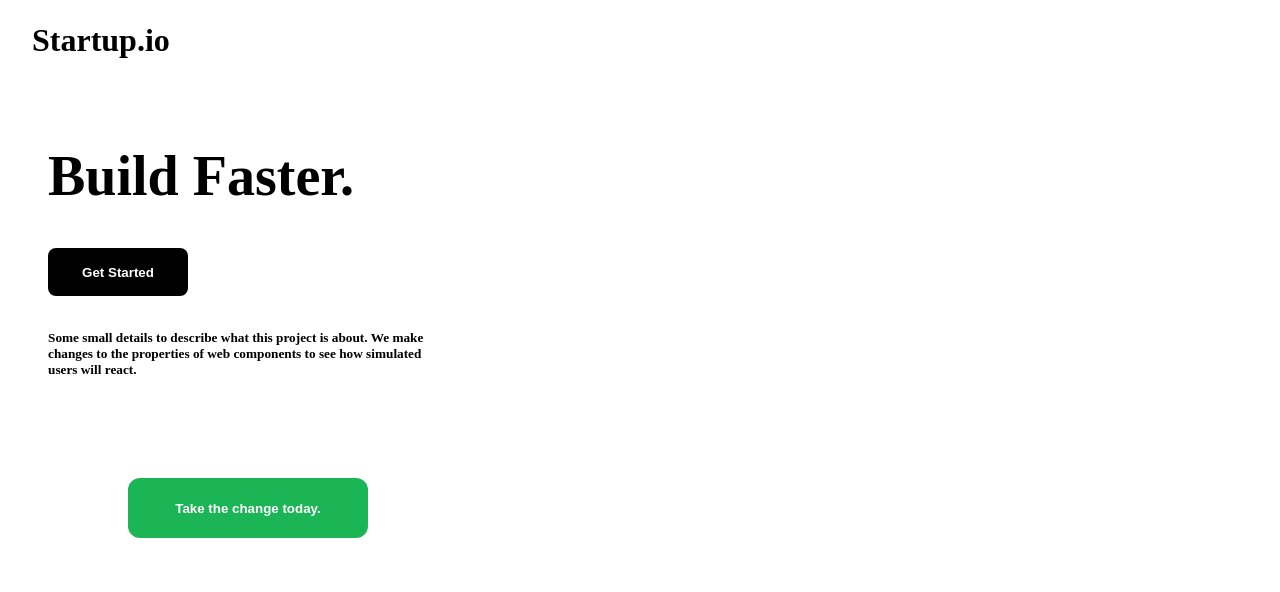
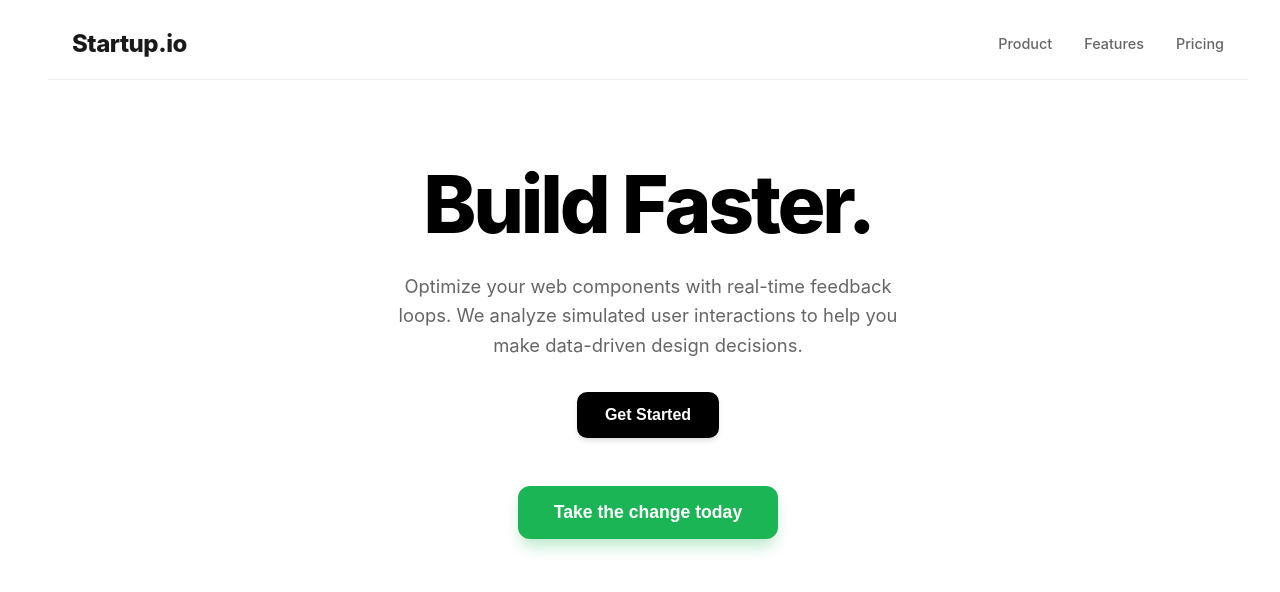
Before and after one commit to BoscoZhangers/test2, a React (Vite) app: page / in a window 1280 px wide. Shown: the top 592 px of the page. Built offline with nearby package versions, Linux system fonts and the light colour scheme; no server answers.

Commit message:
Darwin Update: src/App.jsx

```diff
--- a/src/App.jsx
+++ b/src/App.jsx
@@ -2,55 +2,117 @@ import React from 'react';
 import DarwinTracker from './DarwinTracker';
 
 export default function App() {
+  const containerStyle = {
+    fontFamily: '-apple-system, BlinkMacSystemFont, "Inter", "Segoe UI", Roboto, Helvetica, Arial, sans-serif',
+    width: '100vw',
+    minHeight: '100vh',
+    margin: 0,
+    padding: 0,
+    backgroundColor: '#ffffff',
+    color: '#1a1a1a',
+    display: 'flex',
+    flexDirection: 'column',
+    alignItems: 'center',
+    overflowX: 'hidden'
+  };
+
+  const navStyle = {
+    width: '100%',
+    maxWidth: '1200px',
+    height: '72px',
+    display: 'flex',
+    alignItems: 'center',
+    justifyContent: 'space-between',
+    padding: '0 24px',
+    boxSizing: 'border-box',
+    borderBottom: '1px solid #f0f0f0'
+  };
+
+  const heroContainerStyle = {
+    width: '100%',
+    maxWidth: '1200px',
+    padding: '80px 24px 40px 24px',
+    display: 'flex',
+    flexDirection: 'column',
+    alignItems: 'center',
+    textAlign: 'center',
+    boxSizing: 'border-box'
+  };
+
+  const heroTextStyle = {
+    fontSize: 'clamp(3rem, 8vw, 5rem)',
+    fontWeight: '800',
+    letterSpacing: '-0.04em',
+    lineHeight: '1.1',
+    margin: '0 0 24px 0',
+    color: '#000'
+  };
+
+  const descriptionStyle = {
+    fontSize: '1.15rem',
+    lineHeight: '1.6',
+    color: '#666',
+    maxWidth: '540px',
+    margin: '0 0 32px 0'
+  };
+
+  const primaryBtnStyle = {
+    padding: '14px 28px',
+    backgroundColor: '#000',
+    borderRadius: '10px',
+    color: '#fff',
+    fontSize: '1rem',
+    fontWeight: '600',
+    border: 'none',
+    cursor: 'pointer',
+    boxShadow: '0 4px 6px -1px rgba(0, 0, 0, 0.1), 0 2px 4px -1px rgba(0, 0, 0, 0.06)'
+  };
+
+  const secondaryBtnStyle = {
+    marginTop: '48px',
+    padding: '16px 36px',
+    backgroundColor: '#1bb556',
+    borderRadius: '12px',
+    color: 'white',
+    fontSize: '1.1rem',
+    fontWeight: '600',
+    border: 'none',
+    cursor: 'pointer',
+    boxShadow: '0 10px 15px -3px rgba(27, 181, 86, 0.3)'
+  };
+
   return (
-    <div style={{ position: 'relative', width: '100vw', height: '100vh', overflow: 'hidden', backgroundColor: 'white' }}>
-
-      {/* 1. INITIALIZE THE TRACKER */}
-      {/* Replace 'BoscoZhangers_darwin-test-site' with your unique repo ID */}
+    <div style={containerStyle}>
       <DarwinTracker repoId="boscozhangers_test2" />
 
-      {/* 2. ADD 'data-darwin-id' TO ELEMENTS YOU WANT TO TRACK */}
+      {/* Navbar - Slim and professional */}
+      <nav data-darwin-id="nav-main" style={navStyle}>
+        <h1 style={{ fontSize: '1.5rem', fontWeight: '800', letterSpacing: '-0.02em', margin: 0 }}>Startup.io</h1>
+        <div style={{ display: 'flex', gap: '32px', fontSize: '0.9rem', fontWeight: '500', color: '#666' }}>
+          <span>Product</span>
+          <span>Features</span>
+          <span>Pricing</span>
+        </div>
+      </nav>
 
-      {/* Navbar */}
-      <div
-        data-darwin-id="nav-main"
-        style={{ position: 'absolute', left: 0, top: 0, width: 450, height: 64, backgroundColor: '#ffffff', display: 'flex', alignItems: 'center', paddingLeft: 0, paddingRight: 0, paddingLeft: 24, paddingRight: 24, boxSizing: 'border-box' }}
-      >
-        <h1 style={{ fontWeight: 'bold', margin: 0 }}>Startup.io</h1>
-      </div>
+      {/* Hero Content - Focused in the upper half */}
+      <header style={heroContainerStyle}>
+        <h1 data-darwin-id="hero-text" style={heroTextStyle}>
+          Build Faster.
+        </h1>
 
-      {/* Hero Text */}
-      <h1
-        data-darwin-id="hero-text"
-        style={{ position: 'absolute', left: 40, top: 140, width: 350, height: 100, fontSize: '3.5rem', color: '#000', margin: 0, lineHeight: 1 }}
-      >
-        Build Faster.
-      </h1>
+        <div data-darwin-id="description" style={descriptionStyle}>
+          Optimize your web components with real-time feedback loops. We analyze simulated user interactions to help you make data-driven design decisions.
+        </div>
 
-      {/* CTA Button */}
-      <button
-        data-darwin-id="btn-cta"
-        style={{ position: 'absolute', left: 40, top: 240, width: 140, height: 48, backgroundColor: '#000', borderRadius: '8px', color: 'white', fontWeight: 'bold', border: 'none', cursor: 'pointer' }}
-      >
-        Get Started
-      </button>
+        <button data-darwin-id="btn-cta" style={primaryBtnStyle}>
+          Get Started
+        </button>
 
-      <div
-        data-darwin-id="description"
-        style={{ position: 'absolute', left: 40, top: 300, width: 400, height: 48, backgroundColor: '#ffffff', borderRadius: '8px', color: 'black', border: 'none', cursor: 'pointer' }}
-      >
-        <h5>
-          Some small details to describe what this project is about. We make changes to the properties of web components to see how simulated users will react.
-        </h5>
-      </div>
-
-      <button
-        data-darwin-id="btn-cta-2"
-        style={{ position: 'absolute', left: 120, top: 470, width: 240, height: 60, backgroundColor: '#1bb556', borderRadius: '12px', color: 'white', fontWeight: 'bold', border: 'none', cursor: 'pointer'}}
-      >
-        Take the change today.
-      </button>
-
+        <button data-darwin-id="btn-cta-2" style={secondaryBtnStyle}>
+          Take the change today
+        </button>
+      </header>
     </div>
   );
 }
```
